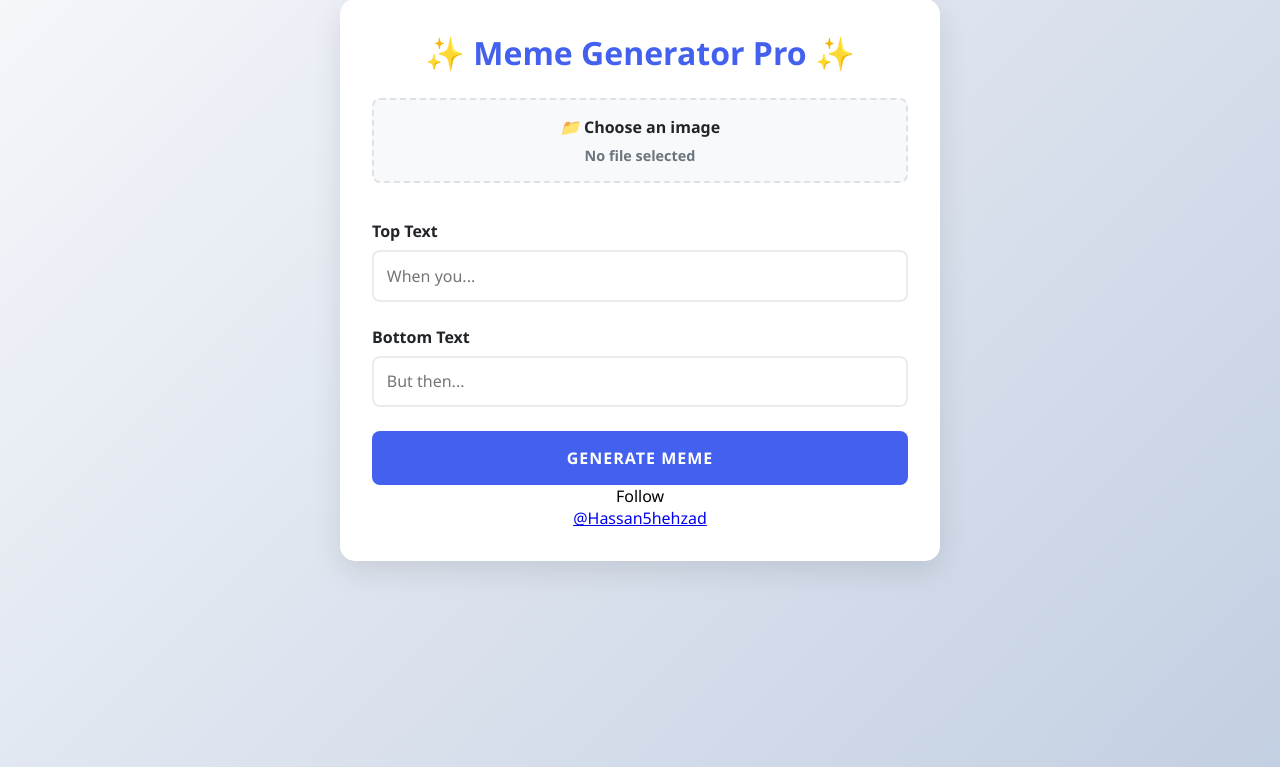
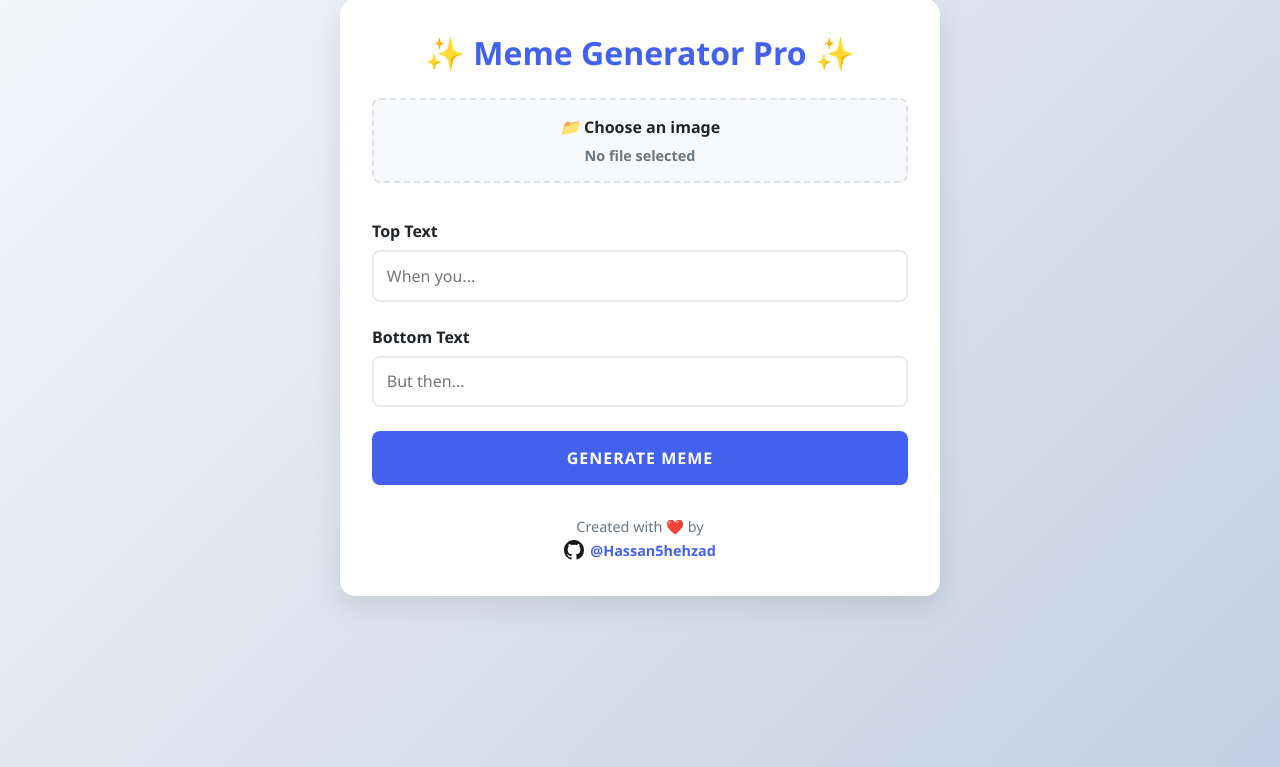
Before and after one commit to Hassan5hehzad/meme-generator, a Flask app: page / in a window 1280 px wide. Shown: the part 33-800 px from the top of the page. Run offline with Flask 3, Linux system fonts and the light colour scheme.

Commit message:
Added instruction in readme file and added a github badge

```diff
--- a/templates/index.html
+++ b/templates/index.html
@@ -150,6 +150,38 @@
                 padding: 1.5rem;
             }
         }
+
+        .author-credit {
+            margin-top: 2rem;
+            text-align: center;
+            color: #6c757d;
+            font-size: 0.9rem;
+        }
+
+        .github-link {
+            display: inline-flex;
+            align-items: center;
+            gap: 6px;
+            color: #4361ee;
+            text-decoration: none;
+            font-weight: 600;
+            transition: all 0.3s ease;
+            padding: 4px 8px;
+            border-radius: 4px;
+        }
+
+        .github-link:hover {
+            background: rgba(67, 97, 238, 0.1);
+            transform: translateY(-2px);
+        }
+
+        .github-icon {
+            transition: transform 0.3s ease;
+        }
+
+        .github-link:hover .github-icon {
+            transform: scale(1.1);
+        }
     </style>
 </head>
 <body>
@@ -178,7 +210,15 @@
             </div>
 
             <button type="submit">Generate Meme</button>
-            <p>Follow</p><a href="https://github.com/Hassan5hehzad"> @Hassan5hehzad </a>
+            <div class="author-credit">
+                <p>Created with ❤️ by</p>
+                <a href="https://github.com/Hassan5hehzad" target="_blank" rel="noopener noreferrer" class="github-link">
+                    <svg height="20" aria-hidden="true" viewBox="0 0 16 16" version="1.1" width="20" data-view-component="true" class="github-icon">
+                        <path fill="#181717" d="M8 0c4.42 0 8 3.58 8 8a8.013 8.013 0 0 1-5.45 7.59c-.4.08-.55-.17-.55-.38 0-.27.01-1.13.01-2.2 0-.75-.25-1.23-.54-1.48 1.78-.2 3.65-.88 3.65-3.95 0-.88-.31-1.59-.82-2.15.08-.2.36-1.02-.08-2.12 0 0-.67-.22-2.2.82-.64-.18-1.32-.27-2-.27-.68 0-1.36.09-2 .27-1.53-1.03-2.2-.82-2.2-.82-.44 1.1-.16 1.92-.08 2.12-.51.56-.82 1.28-.82 2.15 0 3.06 1.86 3.75 3.64 3.95-.23.2-.44.55-.51 1.07-.46.21-1.61.55-2.33-.66-.15-.24-.6-.83-1.23-.82-.67.01-.27.38.01.53.34.19.73.9.82 1.13.16.45.68 1.31 2.69.94 0 .67.01 1.3.01 1.49 0 .21-.15.45-.55.38A7.995 7.995 0 0 1 0 8c0-4.42 3.58-8 8-8Z"></path>
+                    </svg>
+                    <span>@Hassan5hehzad</span>
+                </a>
+            </div>
         </form>
     </div>
 
```
Also changed, not shown: README.md.
